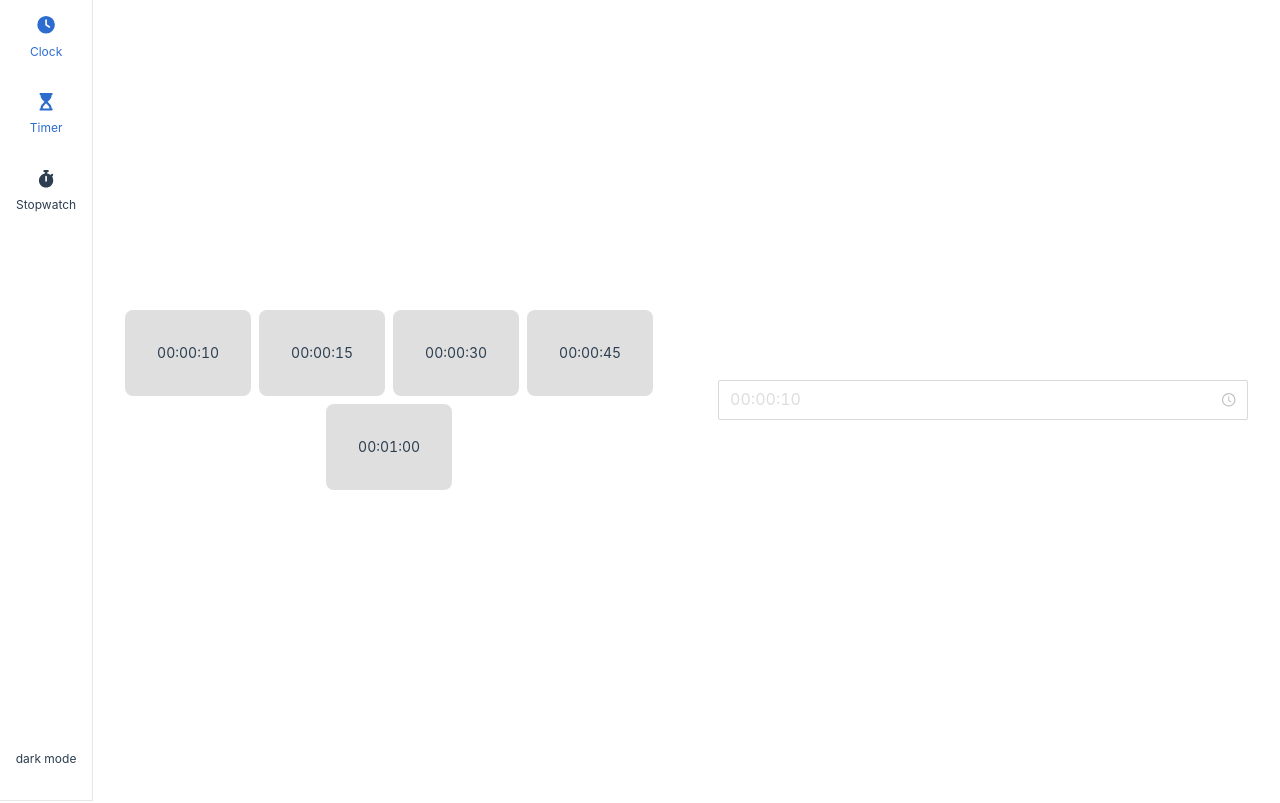
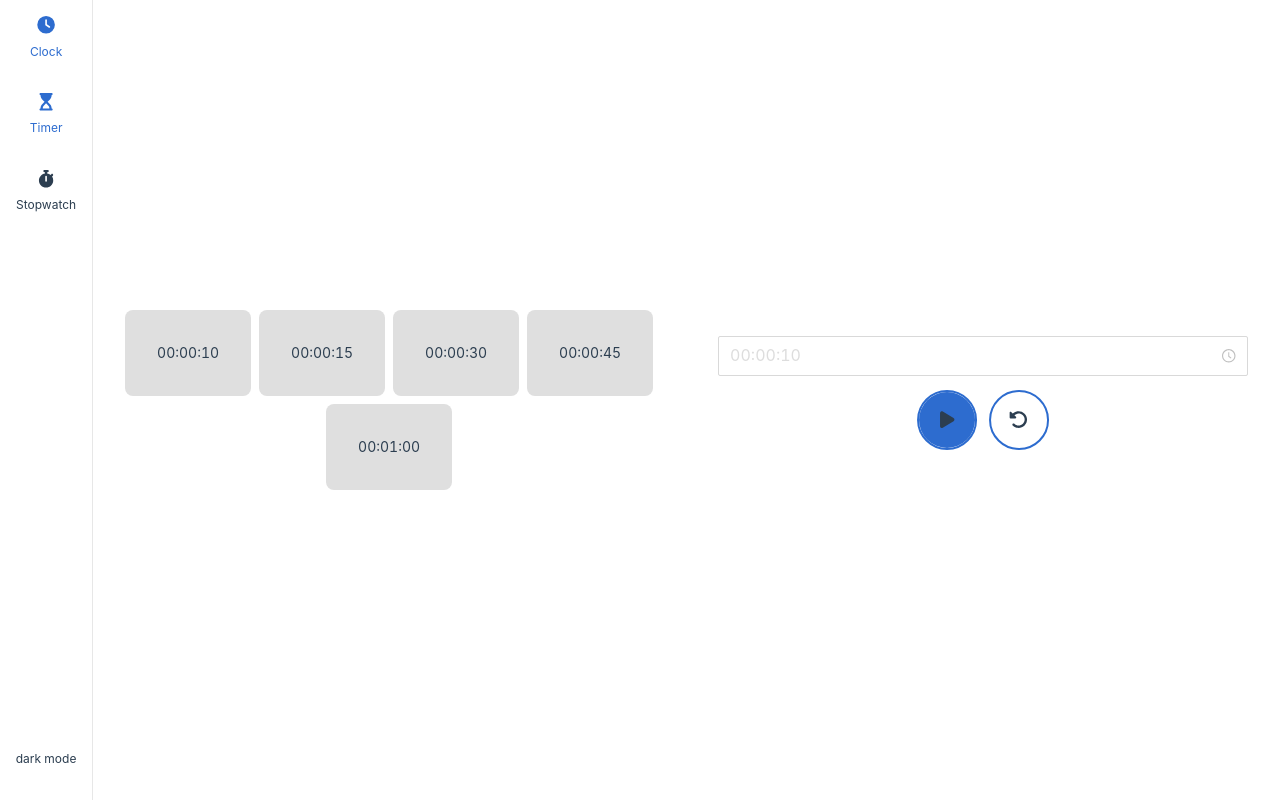
Before and after one commit to Klrfl/TellTime, a Vue app: page /timer in a window 1280 px wide. Shown: the top 803 px of the page. Built offline with nearby package versions, Linux system fonts and the light colour scheme.

Commit message:
move media rule to style.css

```diff
--- a/src/components/stopwatch/TheStopwatch.vue
+++ b/src/components/stopwatch/TheStopwatch.vue
@@ -101,18 +101,4 @@ function lap() {
   place-items: center;
   position: relative;
 }
-
-@media screen and (min-width: 50em) {
-  .btn-container {
-    background: transparent;
-    position: relative;
-    bottom: unset;
-  }
-
-  .stopwatch-display::after {
-    top: 0.5rem;
-    transform: rotate(var(--stopwatch-dot));
-    transform-origin: 50% 135px;
-  }
-}
 </style>
--- a/src/styles.css
+++ b/src/styles.css
@@ -135,3 +135,17 @@
 .btn--circular {
   border-radius: 50%;
 }
+
+@media screen and (min-width: 50em) {
+  .btn-container {
+    background: transparent;
+    position: relative;
+    bottom: unset;
+  }
+
+  .stopwatch-display::after {
+    top: 0.5rem;
+    transform: rotate(var(--stopwatch-dot));
+    transform-origin: 50% 135px;
+  }
+}
```
